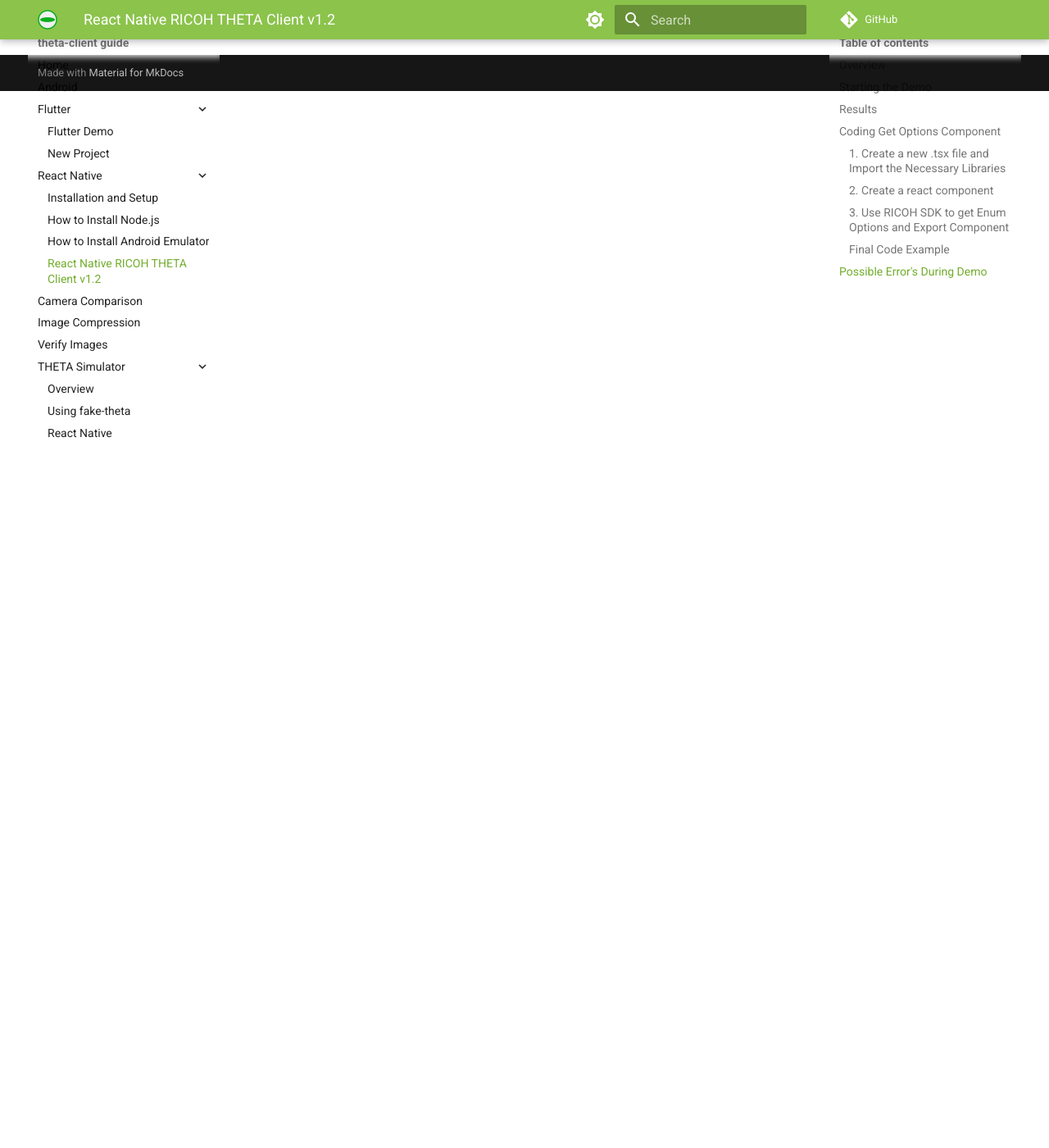
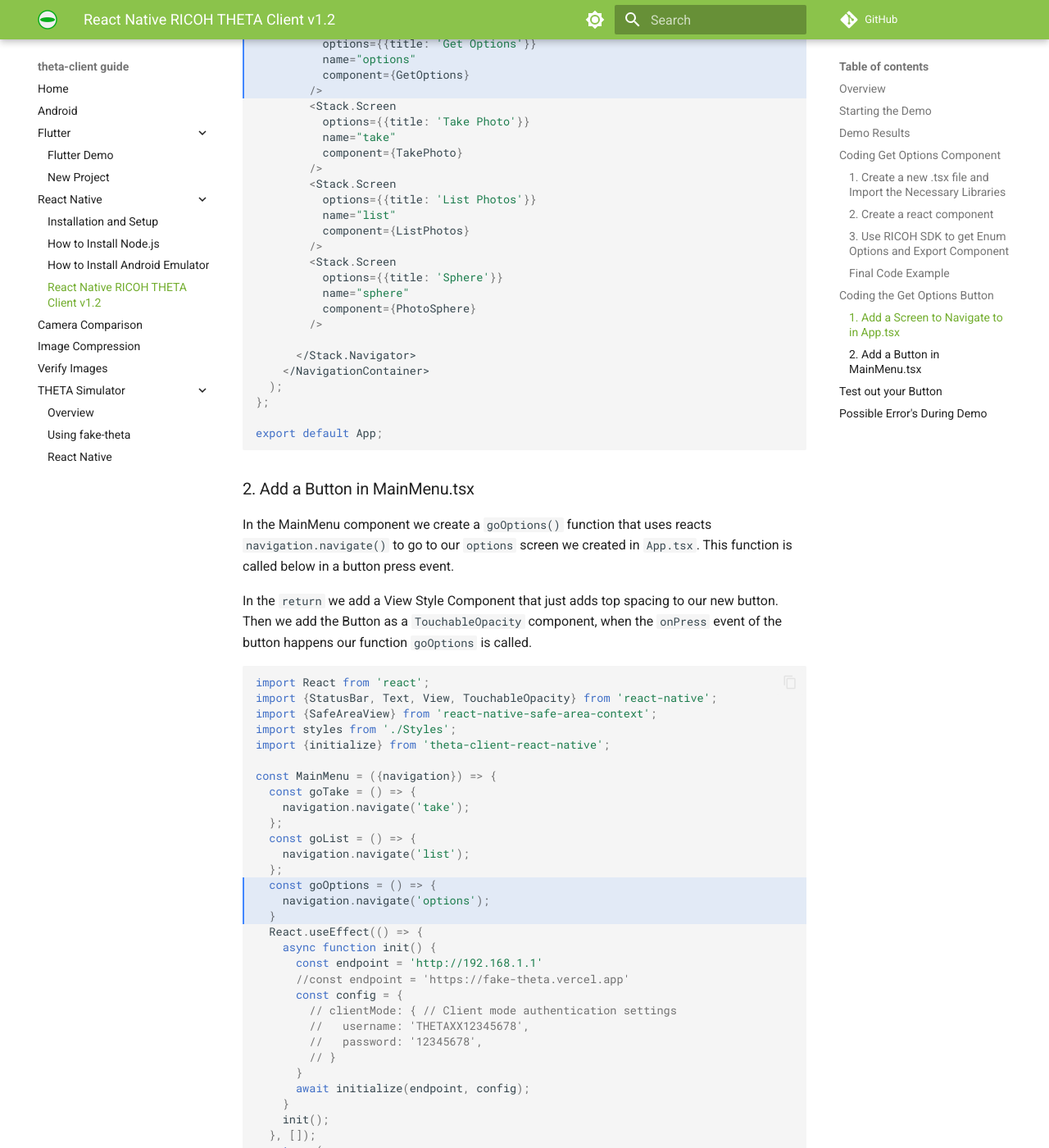
Before and after one commit to theta360developers/theta-client-guide, an MkDocs documentation site: the page built from docs/react-native-theta-client-1_2.md, in a window 1280 px wide and 1400 px high, scrolled down 4206 px. Shown: the whole window at 82% size. Built offline with MkDocs 1.6.1 and Material for MkDocs 9.7.7, drawn with Linux system fonts in a browser that asks for light colours; comment, search, counter and statistics services are not loaded; some of the changed text lies outside the part shown.

Commit message:
Added a new Section teaching how to create a new button component

````diff
--- a/docs/react-native-theta-client-1_2.md
+++ b/docs/react-native-theta-client-1_2.md
@@ -14,16 +14,16 @@
 
 To start the Demo `cd` into the `theta-client/demos/demo-react-native` directory and run these commands in a Terminal
 
-```
+``` linux
 yarn install
 yarn run android
 ```
 
-## Results
+## Demo Results
 
 | Main Menu | Take Photo   | List Files |
 | ----------- | ----------| ---------- |
-| ![screenshot1](images/react_native/windows/scrnshotAndroid1.png){ width="250"} | ![screenshot2](Screenshot_1687290803.png){ width="250"}  | ![screenshot3](Screenshot_1687290798.png){ width="250"}|
+| ![screenshot1](images/react_native/windows/scrnshotAndroid1.png){ width="250"} | ![screenshot2](images/react_native/windows/Screenshot_1687290803.png){ width="250"}  | ![screenshot3](images/react_native/windows/Screenshot_1687290798.png){ width="250"}|
 
 ## Coding Get Options Component
 
@@ -34,7 +34,6 @@
 From the `react-native` library we utilize the `Text` component to show the data as text on screen.
 
 From [`theta-client-react-native`](https://www.npmjs.com/package/theta-client-react-native) library provided by the RICOH SDK we utilize `OptionNameEnum` and `getOptions` to get data from a chosen [list of Options Enumerators available](https://github.com/ricohapi/theta-client/blob/main/react-native/src/theta-repository/options/options.ts).
-
 
 ``` javascript
 import React, {useEffect, useState} from 'react';
@@ -61,7 +60,9 @@
 
 ### 3. Use RICOH SDK to get Enum Options and Export Component
 
-``` javascript
+I am choosing the 6 new properties released in RICOH THETA Client SDK 1.2.0 that are listed here [1.2.0 Release](https://github.com/ricohapi/theta-client/releases/tag/1.2.0) as my chosen Options. You can get a list of Enumerator Options here [Enums Options](https://github.com/ricohapi/theta-client/blob/main/react-native/src/theta-repository/options/options.ts). Then we export our component. All new changes are highlighted.
+
+``` javascript hl_lines="2-19 26"
 const GetOptions = ({ navigation }) => {
   const [optionNames, setOptionNames] = useState([]);
 
@@ -127,9 +132,137 @@
 export default GetOptions;
 ```
 
-Result
+## Coding the Get Options Button
 
-![GetOptionsResults](images/react_native/windows/getoptionscrn.png){ width="300"}
+### 1. Add a Screen to Navigate to in App.tsx
+
+In the `App.tsx` file, Import your GetOptions Component and then Add a new React Stack Screen component as shown in the highlighted code. When the button is pressed it will Navigate to the new Stack Screen we created.
+
+``` javascript hl_lines="8 32-36"
+import React from 'react';
+import {NavigationContainer} from '@react-navigation/native';
+import {createNativeStackNavigator} from '@react-navigation/native-stack';
+import MainMenu from './MainMenu';
+import TakePhoto from './TakePhoto';
+import ListPhotos from './ListPhotos';
+import PhotoSphere from './PhotoSphere';
+import GetOptions from './GetOptions';
+
+const Stack = createNativeStackNavigator();
+
+const screenOptions = {
+  headerStyle: {
+    backgroundColor: '#6200ee',
+  },
+  headerTintColor: '#fff',
+  headerTitleStyle: {
+    fontWeight: 'bold',
+  },
+  headerBackTitle: '',
+};
+
+const App = () => {
+  return (
+    <NavigationContainer>
+      <Stack.Navigator screenOptions={screenOptions}>
+        <Stack.Screen
+          options={{title: 'Theta SDK Erik app'}}
+          name="main"
+          component={MainMenu}
+        />
+        <Stack.Screen
+          options={{title: 'Get Options'}}
+          name="options"
+          component={GetOptions}
+        />
+        <Stack.Screen
+          options={{title: 'Take Photo'}}
+          name="take"
+          component={TakePhoto}
+        />
+        <Stack.Screen
+          options={{title: 'List Photos'}}
+          name="list"
+          component={ListPhotos}
+        />
+        <Stack.Screen
+          options={{title: 'Sphere'}}
+          name="sphere"
+          component={PhotoSphere}
+        />
+
+      </Stack.Navigator>
+    </NavigationContainer>
+  );
+};
+
+export default App;
+```
+
+### 2. Add a Button in MainMenu.tsx
+
+In the MainMenu component we create a `goOptions()` function that uses reacts `navigation.navigate()` to go to our `options` screen we created in `App.tsx`. This function is called below in a button press event.
+
+In the `return` we add a View Style Component that just adds top spacing to our new button. Then we add the Button as a `TouchableOpacity` component, when the `onPress` event of the button happens our function `goOptions` is called.
+
+``` javascript hl_lines="14-16 41-44"
+import React from 'react';
+import {StatusBar, Text, View, TouchableOpacity} from 'react-native';
+import {SafeAreaView} from 'react-native-safe-area-context';
+import styles from './Styles';
+import {initialize} from 'theta-client-react-native';
+
+const MainMenu = ({navigation}) => {
+  const goTake = () => {
+    navigation.navigate('take');
+  };
+  const goList = () => {
+    navigation.navigate('list');
+  };
+  const goOptions = () => {
+    navigation.navigate('options');
+  }
+  React.useEffect(() => {
+    async function init() {
+      const endpoint = 'http://192.168.1.1'
+      //const endpoint = 'https://fake-theta.vercel.app'
+      const config = {
+        // clientMode: { // Client mode authentication settings
+        //   username: 'THETAXX12345678',
+        //   password: '12345678',
+        // }
+      }
+      await initialize(endpoint, config);
+    }
+    init();
+  }, []);
+  return (
+    <SafeAreaView style={styles.container}>
+      <StatusBar barStyle="light-content" />
+      <TouchableOpacity style={styles.buttonBack} onPress={goTake}>
+        <Text style={styles.button}>Take a Photo</Text>
+      </TouchableOpacity>
+      <View style={styles.spacer} />
+      <TouchableOpacity style={styles.buttonBack} onPress={goList}>
+        <Text style={styles.button}>List Photos</Text>
+      </TouchableOpacity>
+      <View style={styles.spacer} />
+      <TouchableOpacity style={styles.buttonBack} onPress={goOptions}>
+        <Text style={styles.button}>Get Options</Text>
+      </TouchableOpacity>
+
+    </SafeAreaView>
+  );
+};
+
+export default MainMenu;
+```
+
+## Test out your Button
+
+| Button for Get Options | Get Options Result |
+| ----------- | ---------- |
+| ![screenshot1](images/react_native/windows/getOptionsArrow.png){ width="250"} | ![GetOptionsResults](images/react_native/windows/getoptionscrn.png){ width="250"} |
 
 ## Possible Error's During Demo
 
````
Also changed, not shown: other parts of docs/react-native-theta-client-1_2.md (+6 -2 lines), docs/images/react_native/windows/Screenshot_1687290798.png (renamed from docs/Screenshot_1687290798.png), docs/images/react_native/windows/Screenshot_1687290803.png (renamed from docs/Screenshot_1687290803.png), docs/images/react_native/windows/getOptionsArrow.png (added), docs/images/react_native/windows/scrnshotAndroid1.png.
